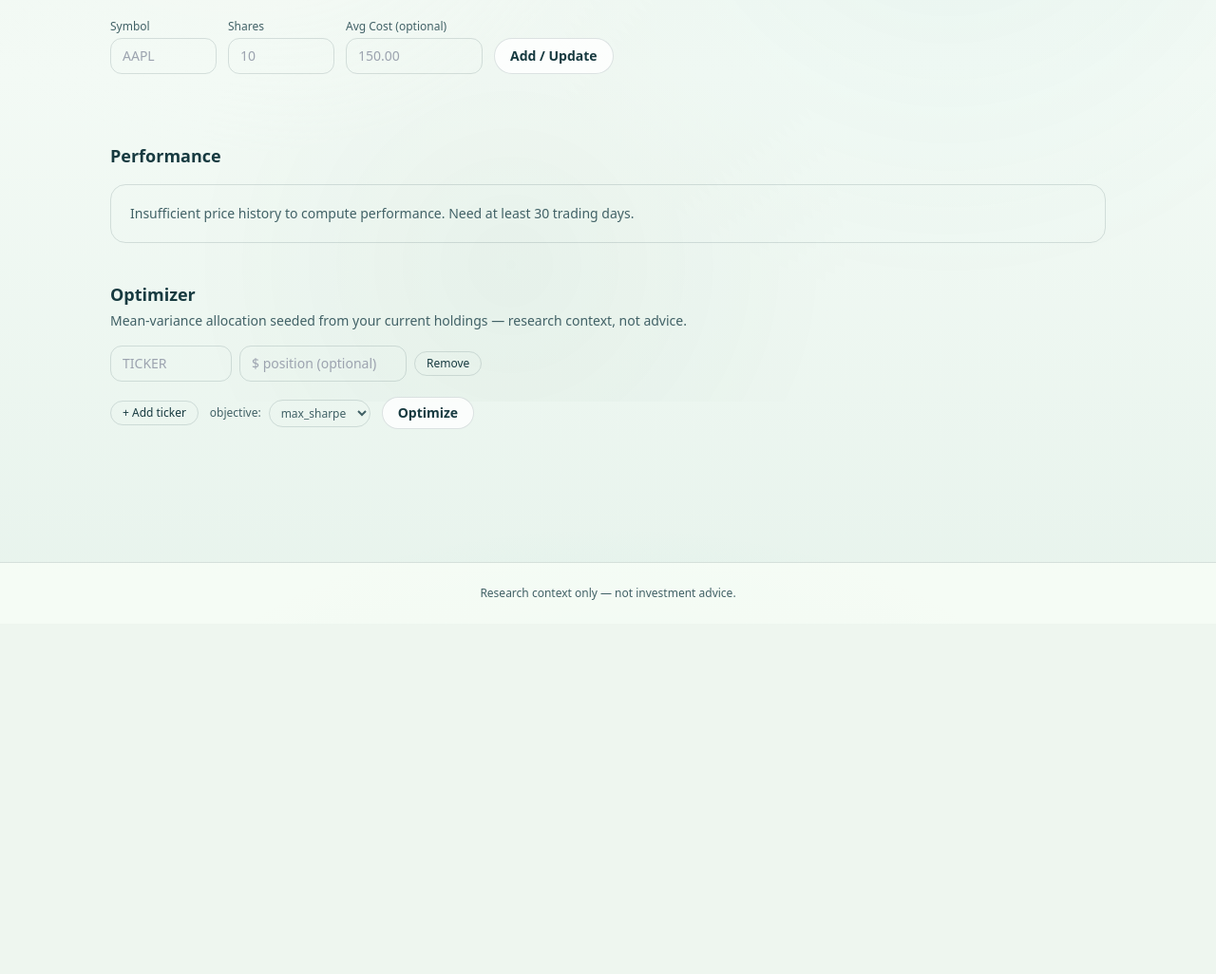
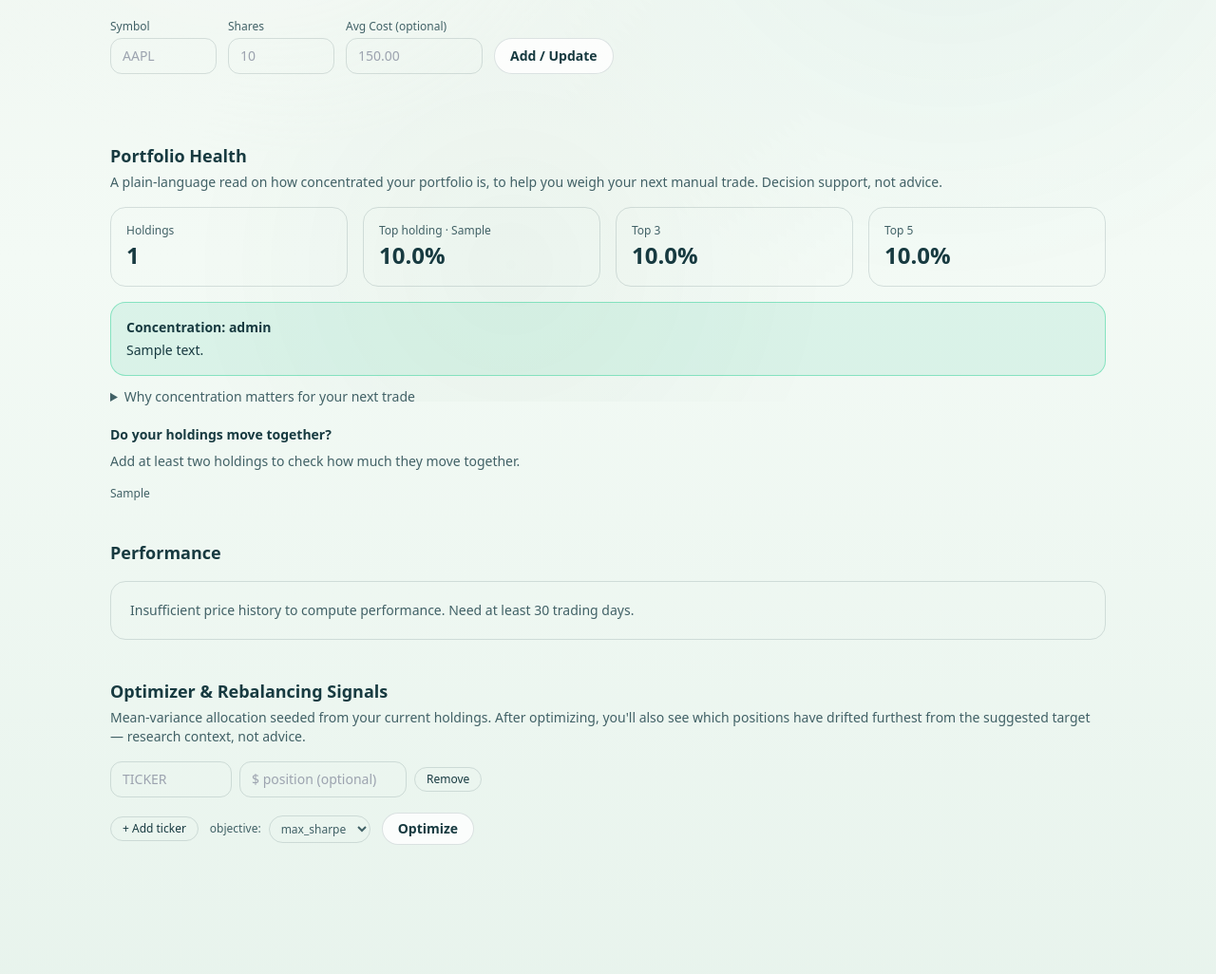
Before and after one commit to ikusner13/stonks, a FastAPI app: template app/web/templates/portfolio.html in a window 1280 px wide. Shown: the part 377-1403 px from the top of the page at 95% size. Before the commit the page ends 1009 px from the top, so only its background shows below. Run offline with FastAPI, Linux system fonts and the light colour scheme; the template is opened without the code that fills it: most values are stand-ins (such as "Sample title", 1, 10 or a date in 2020); data that the repository does not hold is empty; some libraries are stand-ins or nearby versions.

Commit message:
feat(portfolio): add Portfolio Health & Trade Decision Support
Adds beginner-friendly decision-support on the Portfolio page:
- assess_portfolio_health(): concentration risk
- analyze_drift(): allocation drift vs optimizer targets
- suggest_position_size(): conservative position-sizing guidance
- compute_correlation_insight(): hidden concentration analysis

All deterministic, research-grounded, cached, decision support not advice.

Co-Authored-By: Claude <noreply@anthropic.com>

```diff
--- a/app/web/app.py
+++ b/app/web/app.py
@@ -15,6 +15,15 @@ from .. import db
 from ..llm.discovery import discover_ideas
 from ..llm.pipeline import research_ticker_cached
 from ..llm.usage import format_event, with_run
+from ..portfolio.decision_support import (
+    DISCLAIMER as DS_DISCLAIMER,
+)
+from ..portfolio.decision_support import (
+    analyze_drift,
+    assess_portfolio_health,
+    compute_correlation_insight,
+    suggest_position_size,
+)
 from ..portfolio.holdings import (
     init_holdings_db,
     list_holdings,
@@ -120,10 +129,16 @@ async def research_report(request: Request, symbol: str, mode: str = "thorough",
     async with with_run("research", sym, mode) as ctx:
         result = await research_ticker_cached(sym, mode, fresh=bool(fresh))
     print("\n" + format_event(ctx.extra["_event"]), file=sys.stderr)
+    # Tie a conservative position-size range to this report's confidence and
+    # the current portfolio size — research-grounded decision support.
+    valuation = await value_holdings()
+    sizing = suggest_position_size(
+        valuation.total_value, result.report.confidence, symbol=sym
+    )
     return templates.TemplateResponse(
         request,
         "partials/research_report.html",
-        {"result": result, "mode": mode, "watched": db.has(sym)},
+        {"result": result, "mode": mode, "watched": db.has(sym), "sizing": sizing},
     )
 
 
@@ -164,10 +179,17 @@ async def portfolio_page(request: Request):
     valuation = await value_holdings()
     holdings = list_holdings()
     optimizer_rows = [{"symbol": h.symbol, "value": None} for h in holdings]
+    health = assess_portfolio_health(valuation)
     return templates.TemplateResponse(
         request,
         "portfolio.html",
-        {"active": "portfolio", "valuation": valuation, "optimizer_rows": optimizer_rows},
+        {
+            "active": "portfolio",
+            "valuation": valuation,
+            "optimizer_rows": optimizer_rows,
+            "health": health,
+            "ds_disclaimer": DS_DISCLAIMER,
+        },
     )
 
 
@@ -215,6 +237,17 @@ async def portfolio_holdings_remove(request: Request, symbol: str):
     valuation = await value_holdings()
     return templates.TemplateResponse(
         request, "partials/holdings_table.html", {"valuation": valuation}
+    )
+
+
+@app.get("/portfolio/correlation", response_class=HTMLResponse)
+async def portfolio_correlation(request: Request):
+    symbols = [h.symbol for h in list_holdings()]
+    insight = await compute_correlation_insight(symbols) if len(symbols) >= 2 else None
+    return templates.TemplateResponse(
+        request,
+        "partials/portfolio_correlation.html",
+        {"insight": insight, "too_few": len(symbols) < 2},
     )
 
 
@@ -297,6 +330,9 @@ async def portfolio_optimize(request: Request):
             "partials/portfolio_results.html",
             {"available": False, "reason": f"Optimization failed: {e}"},
         )
+    drift = analyze_drift(result)
     return templates.TemplateResponse(
-        request, "partials/portfolio_results.html", {"available": True, "result": result}
+        request,
+        "partials/portfolio_results.html",
+        {"available": True, "result": result, "drift": drift},
     )
--- /dev/null
+++ b/app/web/templates/partials/portfolio_correlation.html
@@ -0,0 +1,46 @@
+{# Correlation / hidden-concentration insight.
+   Context: insight = CorrelationInsight | None, too_few: bool #}
+{% if too_few %}
+<p class="text-sm text-[var(--sea-ink-soft)]">Add at least two holdings to check how much they move together.</p>
+{% elif insight is none %}
+<p class="text-sm text-[var(--sea-ink-soft)]">Not enough overlapping price history to measure correlation yet.</p>
+{% else %}
+{% set lvl = insight.level %}
+<div class="rounded-2xl border p-4 text-sm
+  {% if lvl == 'high' %}border-red-400/50 bg-red-500/10
+  {% elif lvl == 'moderate' %}border-amber-400/50 bg-amber-500/10
+  {% else %}border-emerald-400/50 bg-emerald-500/10{% endif %}">
+  <div class="mb-1 flex items-baseline justify-between">
+    <p class="font-semibold">Hidden concentration: {{ lvl }}</p>
+    <p class="text-xs text-[var(--sea-ink-soft)]">avg correlation <span class="font-semibold tabular-nums">{{ '%.2f' | format(insight.avg_correlation) }}</span></p>
+  </div>
+  <p>{{ insight.note }}</p>
+</div>
+
+{% if insight.high_pairs %}
+<div class="mt-3">
+  <p class="mb-2 text-xs font-medium text-[var(--sea-ink-soft)]">Pairs that move closely together (≥ {{ '%.2f' | format(insight.threshold) }})</p>
+  <ul class="flex flex-wrap gap-2">
+    {% for p in insight.high_pairs %}
+    <li class="rounded-full border border-[var(--line)] px-3 py-1 text-xs tabular-nums">
+      {{ p.symbol_a }} ↔ {{ p.symbol_b }}
+      <span class="ml-1 font-semibold">{{ '%.2f' | format(p.correlation) }}</span>
+    </li>
+    {% endfor %}
+  </ul>
+</div>
+{% endif %}
+
+<details class="mt-3 text-xs text-[var(--sea-ink-soft)]">
+  <summary class="cursor-pointer font-medium">What "correlation" means and why it matters</summary>
+  <p class="mt-2">
+    Correlation measures how two stocks' day-to-day moves line up: near
+    <strong>+1</strong> they rise and fall together, near <strong>0</strong>
+    they move independently. Owning ten names that all behave the same way isn't
+    really ten bets — it's closer to one. That's "hidden" concentration the
+    per-stock weights above can't reveal. When you weigh your next trade, adding
+    something <em>uncorrelated</em> to what you already hold diversifies more
+    than adding another name that moves with the pack.
+  </p>
+</details>
+{% endif %}
--- /dev/null
+++ b/app/web/templates/partials/portfolio_health.html
@@ -0,0 +1,44 @@
+{# Portfolio Health overview. Context: health = PortfolioHealth | None #}
+{% if health is none %}
+<p class="text-sm text-[var(--sea-ink-soft)]">Add holdings with live prices to see your concentration and diversification.</p>
+{% else %}
+{% set lvl = health.concentration_level %}
+<div class="grid gap-4 sm:grid-cols-4">
+  <div class="rounded-2xl border border-[var(--line)] p-4">
+    <dt class="text-xs text-[var(--sea-ink-soft)]">Holdings</dt>
+    <dd class="mt-0.5 text-2xl font-semibold tabular-nums">{{ health.num_holdings }}</dd>
+  </div>
+  <div class="rounded-2xl border border-[var(--line)] p-4">
+    <dt class="text-xs text-[var(--sea-ink-soft)]">Top holding{% if health.top1_symbol %} · {{ health.top1_symbol }}{% endif %}</dt>
+    <dd class="mt-0.5 text-2xl font-semibold tabular-nums">{{ health.top1_pct | pct }}</dd>
+  </div>
+  <div class="rounded-2xl border border-[var(--line)] p-4">
+    <dt class="text-xs text-[var(--sea-ink-soft)]">Top 3</dt>
+    <dd class="mt-0.5 text-2xl font-semibold tabular-nums">{{ health.top3_pct | pct }}</dd>
+  </div>
+  <div class="rounded-2xl border border-[var(--line)] p-4">
+    <dt class="text-xs text-[var(--sea-ink-soft)]">Top 5</dt>
+    <dd class="mt-0.5 text-2xl font-semibold tabular-nums">{{ health.top5_pct | pct }}</dd>
+  </div>
+</div>
+
+<div class="mt-4 rounded-2xl border p-4 text-sm
+  {% if lvl == 'high' %}border-red-400/50 bg-red-500/10
+  {% elif lvl == 'moderate' %}border-amber-400/50 bg-amber-500/10
+  {% else %}border-emerald-400/50 bg-emerald-500/10{% endif %}">
+  <p class="mb-1 font-semibold">Concentration: {{ lvl }}</p>
+  <p>{{ health.diversification_note }}</p>
+</div>
+
+<details class="mt-3 text-sm text-[var(--sea-ink-soft)]">
+  <summary class="cursor-pointer font-medium">Why concentration matters for your next trade</summary>
+  <p class="mt-2">
+    Concentration is how much of your money sits in a few positions. Higher
+    concentration increases the impact if one stock moves sharply against you —
+    a single bad day in your largest holding can sink the whole portfolio.
+    Before adding to a position you already hold, check whether it would push
+    your top holdings even higher; spreading new money across less-concentrated
+    names is usually the lower-risk choice.
+  </p>
+</details>
+{% endif %}
--- a/app/web/templates/portfolio.html
+++ b/app/web/templates/portfolio.html
@@ -44,7 +44,24 @@
     <p id="holdings-spin" class="htmx-indicator mt-3 text-sm text-[var(--sea-ink-soft)]">Fetching prices…</p>
   </section>
 
-  {# ── B) Performance ───────────────────────────────────────────────────────── #}
+  {# ── B) Portfolio Health & Trade Decision Support ────────────────────────── #}
+  <section class="mb-10">
+    <h2 class="mb-1 text-lg font-semibold">Portfolio Health</h2>
+    <p class="mb-4 text-sm text-[var(--sea-ink-soft)]">A plain-language read on how concentrated your portfolio is, to help you weigh your next manual trade. Decision support, not advice.</p>
+    {% include "partials/portfolio_health.html" %}
+
+    {# Correlation / hidden-concentration — lazily loaded; needs price history. #}
+    <div class="mt-5">
+      <h3 class="mb-2 text-sm font-semibold">Do your holdings move together?</h3>
+      <div hx-get="/portfolio/correlation" hx-trigger="load" hx-swap="innerHTML">
+        <p class="text-sm text-[var(--sea-ink-soft)]">Checking how your holdings correlate…</p>
+      </div>
+    </div>
+
+    <p class="mt-4 text-xs text-[var(--sea-ink-soft)]">{{ ds_disclaimer }}</p>
+  </section>
+
+  {# ── C) Performance ───────────────────────────────────────────────────────── #}
   <section class="mb-10">
     <h2 class="mb-4 text-lg font-semibold">Performance</h2>
     <div class="rounded-2xl border border-[var(--line)] p-5">
@@ -57,10 +74,10 @@
     </div>
   </section>
 
-  {# ── C) Optimizer ─────────────────────────────────────────────────────────── #}
+  {# ── D) Optimizer & rebalancing signals ──────────────────────────────────── #}
   <section>
-    <h2 class="mb-1 text-lg font-semibold">Optimizer</h2>
-    <p class="mb-4 text-sm text-[var(--sea-ink-soft)]">Mean-variance allocation seeded from your current holdings — research context, not advice.</p>
+    <h2 class="mb-1 text-lg font-semibold">Optimizer &amp; Rebalancing Signals</h2>
+    <p class="mb-4 text-sm text-[var(--sea-ink-soft)]">Mean-variance allocation seeded from your current holdings. After optimizing, you'll also see which positions have drifted furthest from the suggested target — research context, not advice.</p>
 
     <form hx-post="/portfolio/optimize" hx-target="#opt-results" hx-indicator="#opt-spin">
       <div id="rows" class="space-y-2">
```
Also changed, not shown: app/portfolio/decision_support.py (added, +372 -0 lines), app/web/templates/partials/portfolio_results.html (+44 -0 lines), app/web/templates/partials/research_report.html (+22 -0 lines), README.md.
